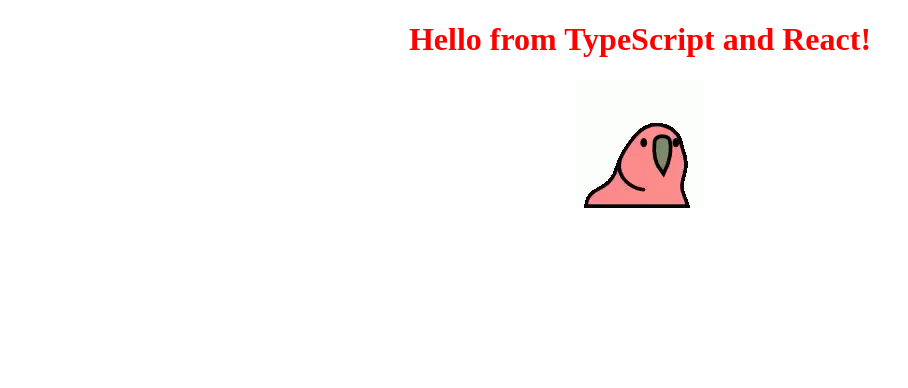
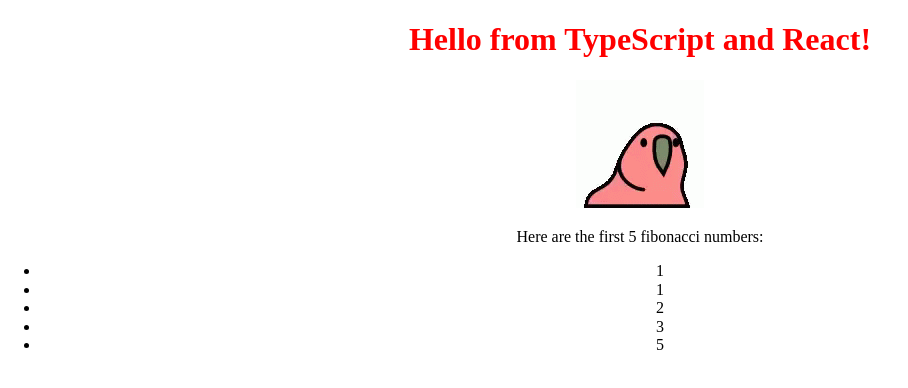
Before and after one commit to apeace/react16-boilerplate, a React app: page / in a window 1280 px wide. Shown: the top 388 px of the page, without its empty margins (0-908 px from the left). Built offline with nearby package versions, Linux system fonts and the light colour scheme.

Commit message:
Render the fibonacci numbers

```diff
--- a/src/components/Hello.tsx
+++ b/src/components/Hello.tsx
@@ -1,4 +1,6 @@
 import * as React from "react"
+
+import fib from "../lib/ts/fib"
 
 import partyparrot from "../assets/images/partyparrot.gif"
 import "./Hello.scss"
@@ -6,17 +8,24 @@ import "./Hello.scss"
 export interface HelloProps {
     compiler: string
     framework: string
+    n: number
 }
 
 export const Hello = (props: HelloProps) => (
     <div className="Hello">
         <div className="outer">
-            <h1>
+            <h1 data-qa="greeting">
                 Hello from {props.compiler} and {props.framework}!
             </h1>
             <p>
                 <img src={partyparrot} />
             </p>
+            <p data-qa="fib-intro">Here are the first {props.n} fibonacci numbers:</p>
+            <ul data-qa="fib-numbers">
+                {fib(props.n).map((num, idx) => (
+                    <li key={idx}>{num}</li>
+                ))}
+            </ul>
         </div>
     </div>
 )
--- a/src/main.tsx
+++ b/src/main.tsx
@@ -9,6 +9,6 @@ import "normalize.css"
 import { Hello } from "./components/Hello"
 
 ReactDOM.render(
-    <Hello compiler="TypeScript" framework="React" />,
+    <Hello compiler="TypeScript" framework="React" n={5} />,
     document.getElementById("example")
 )
```
Also changed, not shown: 1 other file (tests, documents, lock files or other folders).
